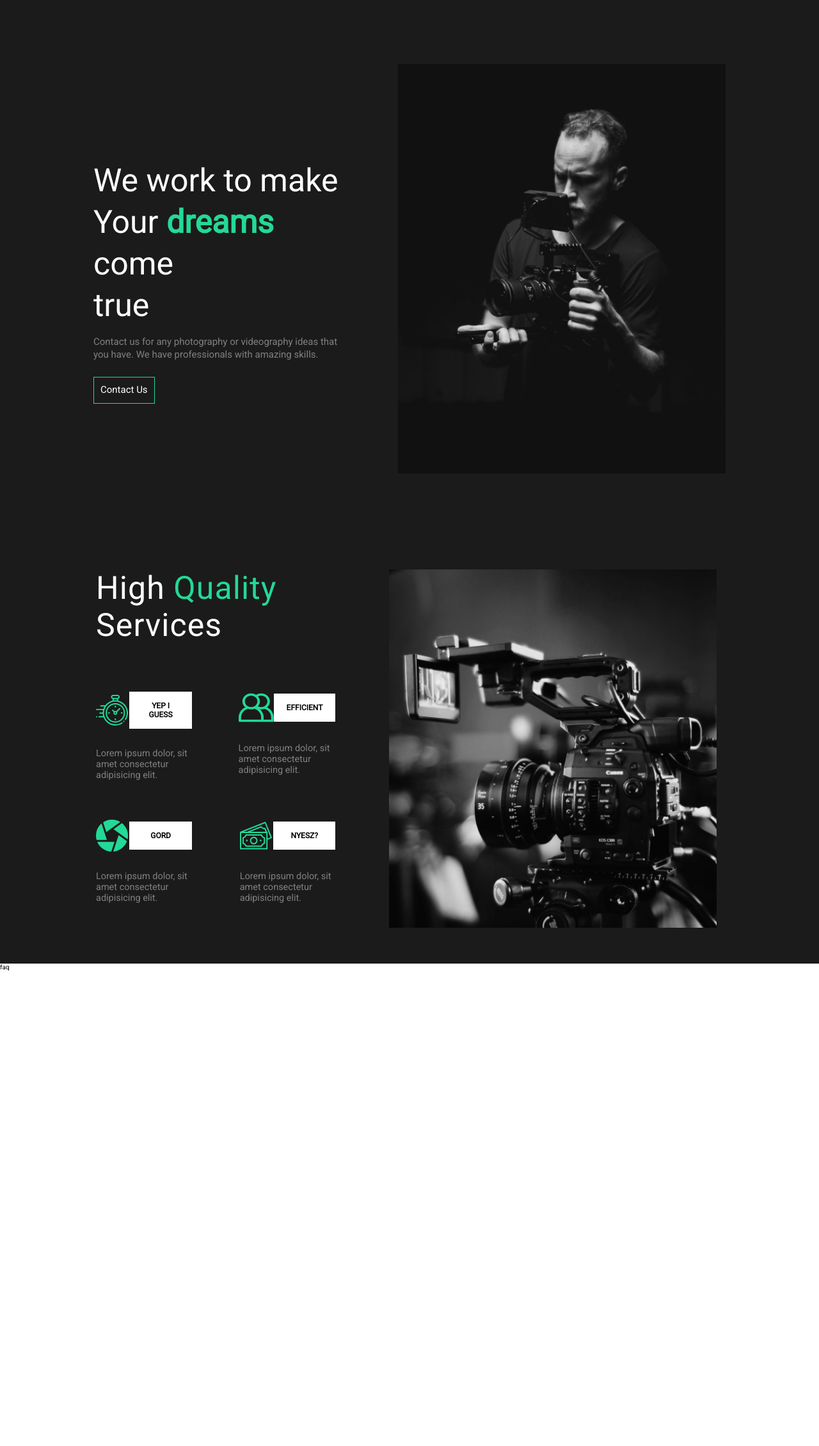
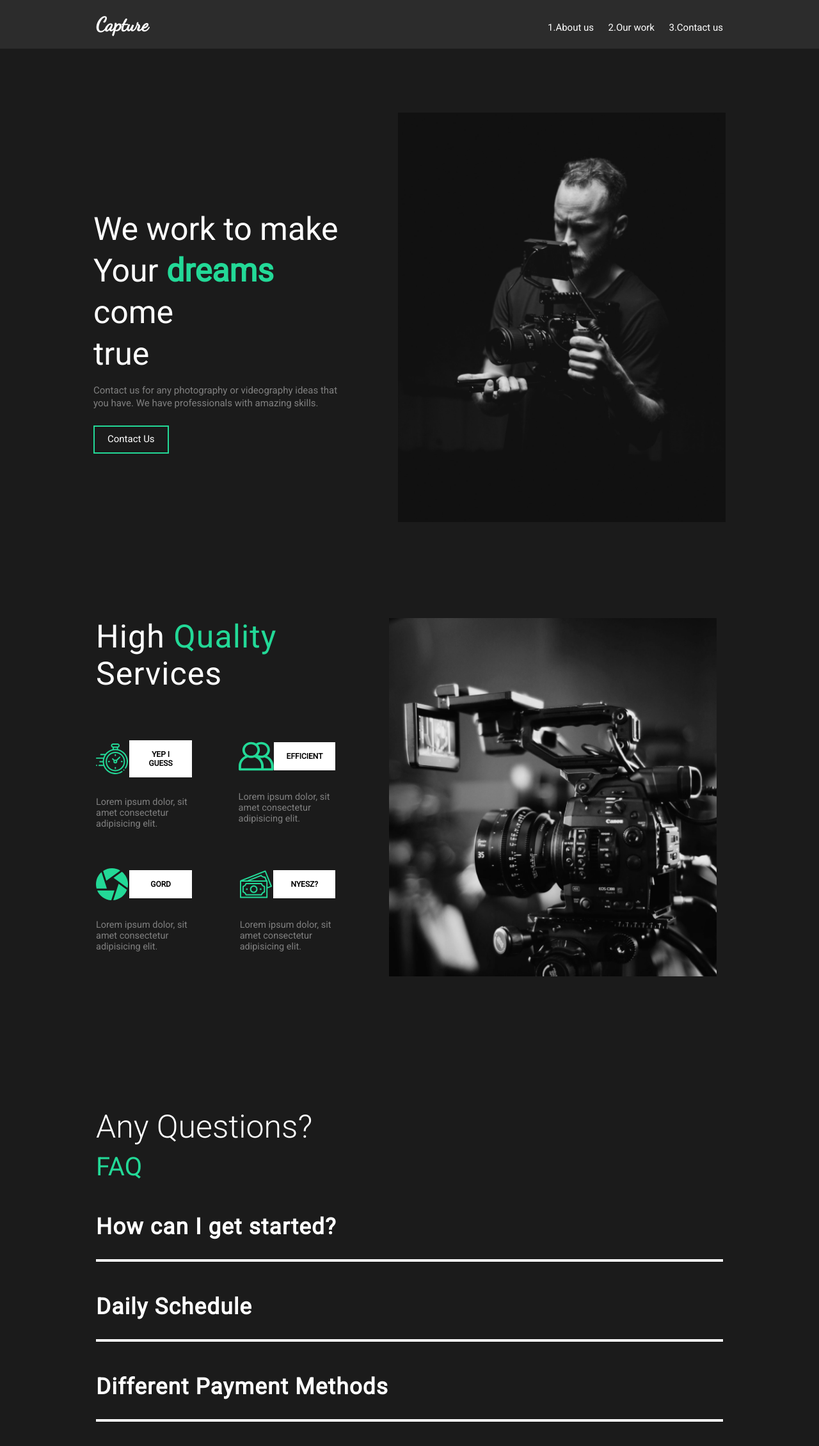
Before and after one commit to testingstuffbruhcmon/secondone, a React (Create React App) app: page /about in a window 1280 px wide. Shown: the top 2260 px of the page at 64% size. Before the commit the page ends 1517 px from the top, so only its background shows below. Built offline with nearby package versions, Linux system fonts and the light colour scheme.

Commit message:
About page is done

```diff
--- a/public/index.html
+++ b/public/index.html
@@ -10,6 +10,7 @@
     />
     <link rel="preconnect" href="https://fonts.gstatic.com">
     <link href="https://fonts.googleapis.com/css2?family=Roboto:wght@300;400&display=swap" rel="stylesheet">
+    <link href="https://fonts.googleapis.com/css2?family=Dancing+Script&display=swap" rel="stylesheet">
     <title>Second app</title>
   </head>
   <body>
--- a/src/components/Aboutsection.js
+++ b/src/components/Aboutsection.js
@@ -27,11 +27,16 @@ const About = ()=>{
 const StyledBTN = styled.a`
 font-size:1.5rem;
 text-decoration:none;
-border:1px solid #23D997;
+border:2px solid #23D997;
 align-self:flex-start;
-padding:1rem;
+padding:1rem 2rem;
 margin-top:25px;
 color:white;
+transition:all .3s ease;
+ &:hover{
+     background-color:#23D997;
+     color:white;
+ }
 `;
 
 
--- a/src/components/App.js
+++ b/src/components/App.js
@@ -1,11 +1,26 @@
 import React,{Fragment} from 'react';
+import Nav from '../components/Nav';
 import About from '../pages/About';
-
+import Work from '../pages/Work';
+import Contact from '../pages/Contact';
+import {Switch,Route} from 'react-router-dom';
 
 const App = () =>{
     return (
         <Fragment>
-            <About />
+            <Nav/>
+            <Switch>
+                <Route exact path='/about'>
+                      <About />
+                </Route>
+                <Route exact path='/work'>
+                      <Work />
+                </Route>
+                <Route exact path='/contact'>
+                      <Contact />
+                </Route>
+            </Switch>
+
         </Fragment>
     )
 }
--- a/src/components/Faqsection.js
+++ b/src/components/Faqsection.js
@@ -1,9 +1,115 @@
-import React from 'react';
-
+import React,{useRef,useEffect} from 'react';
+import styled from 'styled-components';
 const Facseqtion = () =>{
+    const ref1 = useRef(null);
+    const ref2 = useRef(null);
+    const ref3 = useRef(null);
+    useEffect(()=>{
+        let refarray = [ref1,ref2,ref3];
+        refarray.forEach((ref)=>{
+            ref.current.style.height = '0px';
+        })
+    },
+    //eslint-disable-next-line;
+    [])
 
 
-    return "faq"
+    const toggleAnswer = (e,ref)=>{
+        e.preventDefault();
+        let height = ref.current.style.height;
+        console.log(height);
+        height === '0px' ? ref.current.style.height='8rem' : ref.current.style.height='0px';
+
+    }
+
+    return (
+        <StyledFaq className='faq'>
+                <h2>Any Questions?</h2>
+                <span>FAQ</span>
+
+                <StyledList>
+                    <StyledQuestion className="question">
+                        <h3 onClick={(e)=>{toggleAnswer(e,ref1)}}>How can I get started?</h3>
+                        <div className="answer" ref={ref1}>
+                            Lorem ipsum dolor sit, amet consectetur adipisicing elit. Atque mollitia velit, minima aspernatur sunt eum.
+                        </div>
+
+                    </StyledQuestion>
+                    <Line></Line>
+                    <StyledQuestion className="question">
+                        <h3 onClick={(e)=>{toggleAnswer(e,ref2)}}>Daily Schedule</h3>
+                        <div className="answer" ref={ref2}>
+                            Lorem ipsum dolor sit, amet consectetur adip</div>
+
+                    </StyledQuestion>
+                    <Line></Line>
+                    <StyledQuestion className="question">
+                        <h3 onClick={(e)=>{toggleAnswer(e,ref3)}}>Different Payment Methods</h3>
+                        <div className="answer" ref={ref3}>
+                             Atque mollitia velit, minima aspernatur sunt eum.
+                        </div>
+
+                    </StyledQuestion>
+                    <Line></Line>
+                </StyledList>
+        </StyledFaq>
+    );
 }
 
+
+const StyledQuestion = styled.div`
+
+margin-bottom:0;
+overflow:hidden;
+
+         div{
+            height:0px;
+            transition:0.2s ease;
+            padding-top:2rem;
+            font-size:2rem;
+            color:gray;
+
+        }
+
+`;
+
+const StyledList = styled.div`
+    margin:0 auto;
+    font-size:3.5rem;
+    color:#fff;
+    h3{
+        cursor:pointer;
+        letter-spacing:1.2px;
+
+    }
+
+`;
+
+
+const StyledFaq = styled.div`
+    padding:15rem;
+    background-color: rgb(27,27,27);
+
+    h2{
+        font-size:5rem;
+        color:white;
+        font-weight:lighter;
+
+    }
+    span{
+        display:inline-block;
+        margin: 1rem 0 5rem;
+        font-size:4rem;
+        color:#23D997;
+    }
+
+`;
+const Line = styled.div`
+    width:100%;
+    background-color: #fff;
+    padding: 0.2rem;
+    margin-bottom:5rem;
+    margin-top:1rem;
+`;
+
 export default Facseqtion;
--- /dev/null
+++ b/src/components/Nav.js
@@ -0,0 +1,51 @@
+import React from 'react';
+import styled from 'styled-components';
+import {Link} from 'react-router-dom';
+
+const Nav = ()=>{
+    return (
+            <StyledNav className="Nav">
+                <h5 className="logo">Capture</h5>
+                <ul className="links">
+                    <Link to='/about' className="link">1.About us</Link>
+                    <Link to='/work' className="link">2.Our work</Link>
+                    <Link to='/contact' className="link">3.Contact us</Link>
+                </ul>
+            </StyledNav>
+
+    );
+}
+
+const StyledNav = styled.nav`
+    background: rgba(33,33,33,.95);
+    padding:2rem 15rem;
+    display:flex;
+    justify-content:space-between;
+    align-items:baseline;
+
+    ul{
+        list-style:none;
+        padding:0;
+        margin:0;
+        display:flex;
+        width:30%;
+        justify-content:space-between;
+
+        .link{
+            color:white;
+            font-size:1.5rem;
+            text-decoration:none;
+            cursor:pointer;
+            margin-left:2rem;
+        }
+    }
+
+    h5{
+        font-family:'Dancing Script',cursive;
+        color:white;
+        font-size:3rem;
+
+    }
+`;
+
+export default Nav;
--- a/src/css/styles.css
+++ b/src/css/styles.css
@@ -12,7 +12,8 @@ body {
   -moz-osx-font-smoothing: grayscale; }
 
 html {
-  font-size: 62.5%; }
+  font-size: 62.5%;
+  scroll-behavior: smooth; }
 
 .about {
   display: flex;
--- a/src/index.js
+++ b/src/index.js
@@ -2,11 +2,14 @@ import React from 'react';
 import ReactDOM from 'react-dom';
 import './css/styles.css';
 import App from './components/App';
+import {BrowserRouter} from 'react-router-dom';
 
 
 ReactDOM.render(
   <React.StrictMode>
+    <BrowserRouter>
     <App />
+    </BrowserRouter>
   </React.StrictMode>,
   document.getElementById('root')
 );
--- /dev/null
+++ b/src/pages/Contact.js
@@ -0,0 +1,7 @@
+import React from 'react'
+
+const Contact = ()=>{
+    return 'Contact';
+}
+
+export default Contact;
--- /dev/null
+++ b/src/pages/Work.js
@@ -0,0 +1,7 @@
+import React from 'react'
+
+const Work = ()=>{
+    return 'Work';
+}
+
+export default Work;
--- a/src/sass/main.scss
+++ b/src/sass/main.scss
@@ -15,6 +15,7 @@ body {
 
 html {
   font-size: 62.5%;
+  scroll-behavior: smooth;
 }
 
 .about {
```
